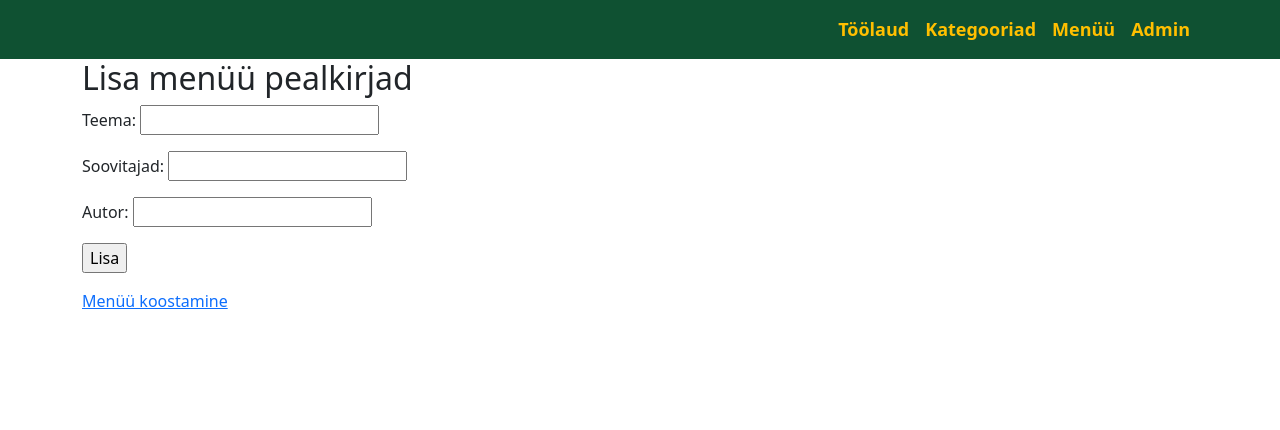
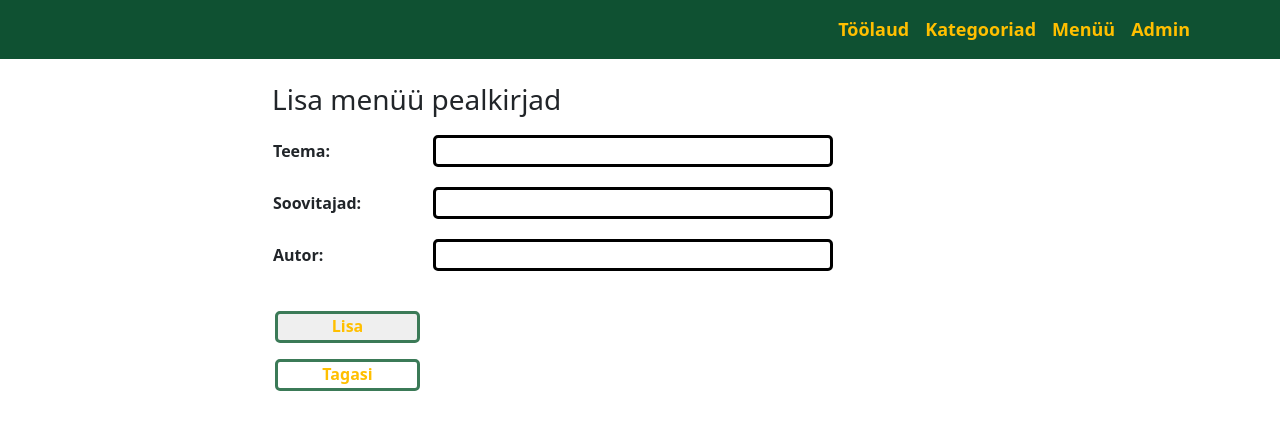
Before and after one commit to MarekReimal/bistrooProject, a Django app: page /bistrooapp_admin/add_theme/ in a window 1280 px wide. Shown: the top 430 px of the page. Run offline with Django 4.2, Linux system fonts and the light colour scheme; data comes from the database, SQL or seed files in the repository; both versions use the stored data as it was after the commit.

Commit message:
toolaud ok

```diff
--- a/bistrooapp_admin/forms.py
+++ b/bistrooapp_admin/forms.py
@@ -18,7 +18,8 @@ class CurrentDate(forms.Form):
 
 
 class DublicateDate(forms.Form):
-    dublikaadi_kp = forms.DateField(widget=DateInput(attrs={"class": "datepicker-form"}), input_formats=['%d.%m.%Y'])
+    dublikaadi_kp = forms.DateField(widget=DateInput(attrs={"class": "datepicker-form"}),
+                                    input_formats=['%d.%m.%Y'], label="Koopia kuupäev", required=True)
 
 
 class CategoryForm(forms.ModelForm):
@@ -70,7 +71,8 @@ class SublineForm(forms.ModelForm):
         model = Menuu
         fields = ["menu_date", "category_name", "description", "price_full", "price_half"]
         labels = {"description": "Nimetus", "price_full": "Hind suurele", "price_half": "Hind väiksele"}
-        widgets = {"menu_date": forms.HiddenInput, "category_name": forms.HiddenInput}
+        widgets = {"menu_date": forms.HiddenInput, "category_name": forms.HiddenInput,
+                   "description": forms.Textarea(attrs={"rows": 6})}
         error_messages = {"description": {"required": "Väli on nõutud"},
                           "price_full": {"required": "Väli on nõutud, 0 või 0-st suurem number"}}
 # https://stackoverflow.com/questions/3436712/create-custom-error-messages-with-model-forms
--- a/bistrooapp_admin/models.py
+++ b/bistrooapp_admin/models.py
@@ -45,7 +45,7 @@ class Theme(models.Model):
     def clean(self):  # ei lase ainult autorit sisestada
 
         if (self.theme is not None and self.recommenders is None) or (self.recommenders is not None and self.theme is None):
-            raise ValidationError("Teema ja Soovitajad peavad mõlemad olema täidetud")
+            raise ValidationError( ("Teema ja Soovitajad peavad mõlemad olema täidetud"))
 
 
 """
--- a/bistrooapp_admin/templates/bistrooapp_admin/category.html
+++ b/bistrooapp_admin/templates/bistrooapp_admin/category.html
@@ -65,9 +65,8 @@
             messageElement.style.display = "block";
 
             // Set a timeout to hide the message after 10 seconds (10000 milliseconds)
-            setTimeout(function () {messageElement.style.display = "none";}, 3000); // 10000 milliseconds = 10 seconds
+            setTimeout(function () {messageElement.style.display = "none";}, 1000); // 10000 milliseconds = 10 seconds
         });
     </script>
 
-
 {% endblock %}
--- a/bistrooapp_admin/templates/bistrooapp_admin/category_create.html
+++ b/bistrooapp_admin/templates/bistrooapp_admin/category_create.html
@@ -19,8 +19,6 @@
 
                 </table>
             </form>
-
-
             <p></p>
             <p><a href="{% url "bistrooapp_admin:category" %}" class="menuu_nupud">Tagasi</a></p>
         </div>
--- a/bistrooapp_admin/templates/bistrooapp_admin/theme_add.html
+++ b/bistrooapp_admin/templates/bistrooapp_admin/theme_add.html
@@ -1,41 +1,26 @@
 {% extends "base_admin.html" %}
 
 {% block content %}
-    <style> {# vormindab error teate, Django paneb errori <ul class="errorlist nonfield"> #}
-    {# display: none; keelab vaikimisi veateate näitamise, töötab ainult all olev if theme_formike.non_field_errors #}
-    ul.errorlist li {
-        display: none;
 
-    {# all olevaid ei kasuta #}
-        margin-bottom: 5px;
-        font-size: 14px;
-        color: #721c24;
-        background-color: #f8d7da;
-        border-color: #f5c6cb;
-        padding: 8px 12px;
-        border-radius: 4px;
-    }
+    <div class="row mt-4">
+        <div class="col-2"></div>
+        <div class="col-10">
+            <h3>Lisa menüü pealkirjad</h3>
 
-    </style>
-
-    <h2>Lisa menüü pealkirjad</h2>
-
-    {% if theme_formike.non_field_errors %} {# kuvab veateate <p> vormingus, muidu oleks <li> #}
-        <div class="alert alert-danger">
-            {% for error in theme_formike.non_field_errors %}
-                <p>{{ error }}</p>
-            {% endfor %}
+            <form method="post" action={% url "bistrooapp_admin:add_theme" %} class="forms_gen" novalidate>
+                {% csrf_token %}
+                <table>
+                    {{ theme_formike.as_table }}
+                    <tr>
+                        <td style="padding: 30px 0px 0px;">
+                            <input type="submit" value="Lisa" class="menuu_nupud">
+                        </td>
+                    </tr>
+                </table>
+            </form>
+            <p></p>
+            <p><a href="{% url "bistrooapp_admin:menuu_list" %}" class="menuu_nupud">Tagasi</a></p>
         </div>
-    {% endif %}
-
-
-    <form method="post" action={% url "bistrooapp_admin:add_theme" %}>
-    {% csrf_token %}
-    {{ theme_formike.as_p }}
-        <input type="submit" value="Lisa">
-    </form>
-    <p></p>
-    <p><a href="{% url "bistrooapp_admin:menuu_list" %}">Menüü koostamine</a></p>
-
+    </div>
 
 {% endblock %}
--- a/bistrooapp_admin/urls.py
+++ b/bistrooapp_admin/urls.py
@@ -26,5 +26,7 @@ urlpatterns = [
 
     path("today/", views.mytoday, name="today"), # kustutab sessioonist kp
     path("move_back/", views.move_back, name="move_back"),
-    path("move_forward", views.move_forward, name="move_forward")
+    path("move_forward/", views.move_forward, name="move_forward"),
+
+    path("dublicate_menu", views.dublicate_menu, name="dublicate_menu")
 ]
--- a/bistrooapp_admin/views.py
+++ b/bistrooapp_admin/views.py
@@ -56,11 +56,14 @@ def menuu_list(request):
 
     # töötleb menüü kuupäeva
     if request.method == "POST":
-
+        print("PRINDI REQUEST", request.POST.get("form"))
         # kui kaustaja valib kuupäeva, siis tehakse JS POST, korjab valitud kuupäeva
         if request.POST.get("valitud_kp"): # kui postis on kuupäev siis
             valitud_kp = request.POST.get("valitud_kp")  # on kujul 2023-12-06
-        else:
+            request.session['menu_date'] = valitud_kp
+            print("KUI ON VALITUD KP")
+        else:  # kui kuupäeva ei ole siis on täna
+            print("EI OLE VALITUD KP")
             valitud_kp = datetime.today()  # on kujul 2023-12-21 23:36:50.338385
             request.session['menu_date'] = valitud_kp.strftime("%Y-%m-%d")  # kirjutab kuupäeva mällu kujul 2023-12-21
 
@@ -301,7 +304,50 @@ def delete_subline(request, line_id):
     return HttpResponseRedirect(reverse("bistrooapp_admin:menuu_list"))
 
 def dublicate_menu(request):
+    # võtab kasutaja antud kuupäeva
+    if request.method == "POST":
+        dublikaadi_kp = request.POST.get("dublikaadi_kp")  # on kujul 2023-12-06
 
+    # võtab jooksva kuupäeva sessiooni mälust
+    valitud_kp = request.session.get("menu_date")
+
+    # teeb päringu DB, võtab menüü valitud kuupäeva järgi
+    q_result_menuu = Menuu.objects.filter(menu_date=valitud_kp)
+    q_result_theme = Theme.objects.filter(menu_date=valitud_kp)
+
+    # kontroll kas sama kuupäevaga ridu on, et ei loodaks topelt
+    q_result_menuu_dub = Menuu.objects.filter(menu_date=dublikaadi_kp)
+    q_result_theme_dub = Theme.objects.filter(menu_date=dublikaadi_kp)
+    if q_result_theme_dub:  # kontroll kas sama kuupäevaga ridu on, et ei loodaks topelt
+        theme_instance_dub = Theme.objects.get(menu_date=dublikaadi_kp)  # võta vastava id-ga obj
+        theme_instance_dub.delete()  # kustutab rea et ei teeks topelt
+    if q_result_menuu_dub:  # kui on ridu
+        for obj in q_result_menuu_dub:  # loendab kõik read õige kuupäevaga
+            obj.delete()  # kustutab rea
+
+    # kui menüül on teemad siis teeb koopia uue kuupäevaga
+    if q_result_theme:
+        # võtab väärtused olemas olevast menüüst
+        theme_instance = Theme.objects.get(menu_date=valitud_kp)  # võta vastava id-ga obj
+        new_theme_instance = Theme.objects.create(
+            menu_date=dublikaadi_kp,
+            theme=theme_instance.theme,
+            recommenders=theme_instance.recommenders,
+            author=theme_instance.author
+        )
+        new_theme_instance.save()
+
+    # kui menüül on toidud siis teeb koopia uue kuupäevaga
+    if q_result_menuu:
+        for menu_instance in q_result_menuu:
+            new_menu_instance = Menuu.objects.create(
+                menu_date=dublikaadi_kp,
+                category_name=menu_instance.category_name,
+                description=menu_instance.description,
+                price_full=menu_instance.price_full,
+                price_half=menu_instance.price_half
+            )
+            new_menu_instance.save()
 
     return HttpResponseRedirect(reverse("bistrooapp_admin:menuu_list"))
 
--- a/static/css/styles.css
+++ b/static/css/styles.css
@@ -15,8 +15,6 @@
 
     --tabeli_alapealkirjad: #D0F7DA;
     color: #0a3622;
-
-    --font-size: 16px; /* Define another variable */
 }
 
 /*
@@ -236,11 +234,20 @@ td.head_text {
     padding: 10px;
 }
 .forms_gen input[type="text"],
-.forms_gen input[type="number"]{
+.forms_gen input[type="number"],
+.forms_gen textarea{
     width: 400px;
     border: 3px solid;
     border-radius: 5px;
+    rows: 5
 }
 .errorlist{
     color: #b02a37;
 }
+/* Style for the label of the form field */
+label[for="id_dublikaadi_kp"] {
+    /* Your styles here */
+    font-weight: bold;
+    color: var(--menuu_lingi_tekst);
+    /* Add more styles as needed */
+}
```
Also changed, not shown: bistrooapp_admin/templates/bistrooapp_admin/menuu_list.html (+3 -7 lines), bistrooapp_admin/templates/bistrooapp_admin/theme_update.html (+15 -5 lines), db.sqlite3.
